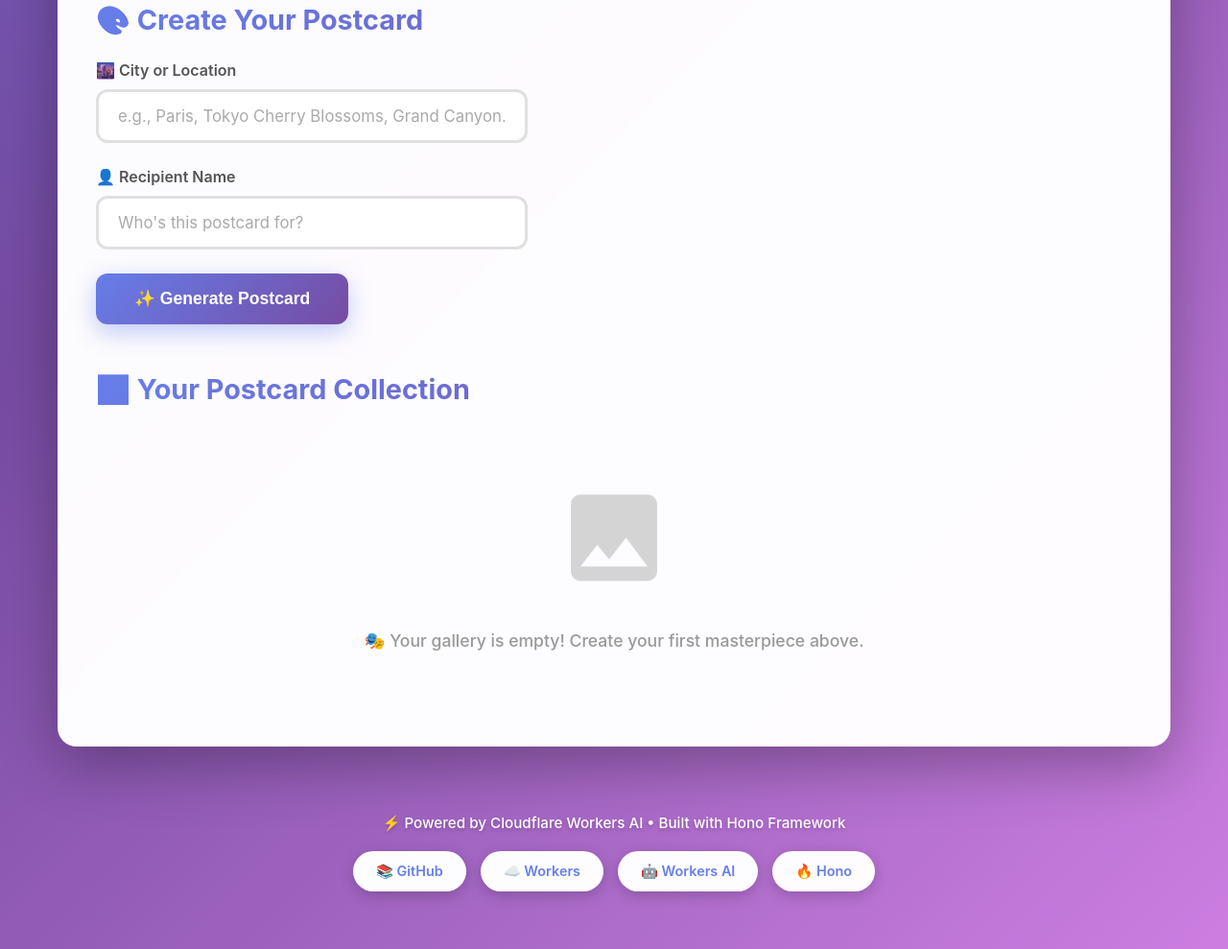
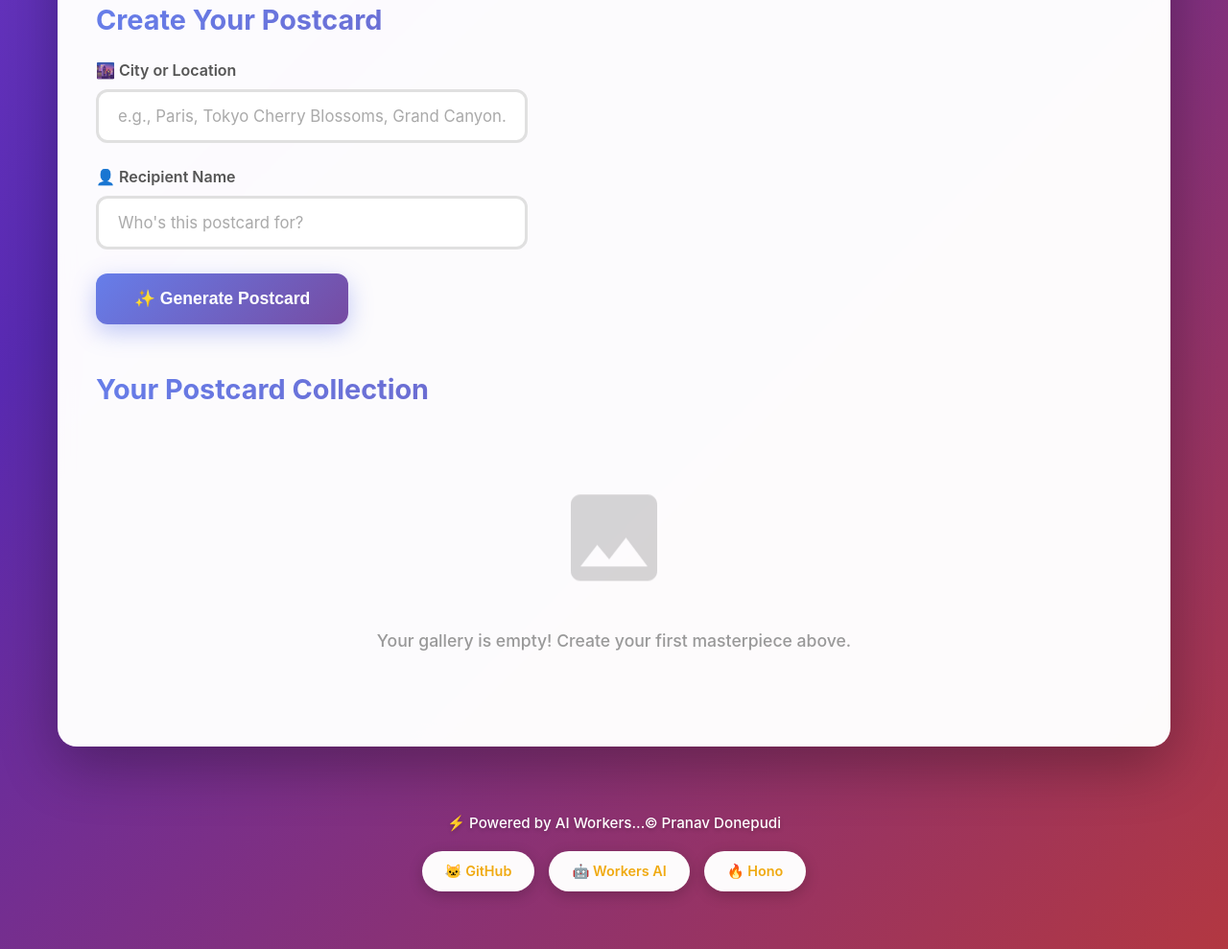
Before and after one commit to PranavDonepudi/ai-image-generation, a website: page public/index.html in a window 1280 px wide. Shown: the part 392-1381 px from the top of the page at 96% size. Drawn offline with Linux system fonts and the light colour scheme; no server answers.

Commit message:
Complete with all fixes

```diff
--- a/public/index.html
+++ b/public/index.html
@@ -13,7 +13,7 @@
 
         body {
             font-family: 'Inter', -apple-system, BlinkMacSystemFont, 'Segoe UI', Roboto, sans-serif;
-            background: linear-gradient(135deg, #667eea 0%, #764ba2 50%, #f093fb 100%);
+            background: linear-gradient(135deg, #9c60ec 0%, #592ab2 50%, #d83d12 100%);
             background-size: 200% 200%;
             animation: gradientShift 15s ease infinite;
             min-height: 100vh;
@@ -57,7 +57,7 @@
         }
 
         .colo-info {
-            background: linear-gradient(135deg, #667eea 0%, #764ba2 100%);
+            background: linear-gradient(135deg, #4de286 0%, #dcf099 100%);
             color: white;
             padding: 10px 20px;
             border-radius: 50px;
@@ -233,7 +233,7 @@
         }
 
         .status-message.success {
-            background: linear-gradient(135deg, #00b894 0%, #00cec9 100%);
+            background: linear-gradient(135deg, #6b52b6 0%, #00cec9 100%);
             color: white;
             box-shadow: 0 4px 15px rgba(0, 184, 148, 0.3);
         }
@@ -381,7 +381,7 @@
         }
 
         .footer-links a {
-            color: #667eea;
+            color: #f0aa12;
             text-decoration: none;
             padding: 12px 24px;
             background: rgba(255, 255, 255, 0.98);
@@ -447,7 +447,7 @@
             </div>
 
             <div class="form-section">
-                <h2 class="section-title">🎨 Create Your Postcard</h2>
+                <h2 class="section-title"> Create Your Postcard</h2>
                 <form id="postcardForm">
                     <div class="form-group">
                         <label for="city">🌆 City or Location</label>
@@ -465,24 +465,23 @@
             </div>
 
             <div class="gallery-section">
-                <h2 class="section-title">🖼️ Your Postcard Collection</h2>
+                <h2 class="section-title"> Your Postcard Collection</h2>
                 <div class="gallery-grid" id="galleryGrid">
                     <div class="empty-gallery">
                         <svg viewBox="0 0 24 24" fill="currentColor">
                             <path d="M21 19V5c0-1.1-.9-2-2-2H5c-1.1 0-2 .9-2 2v14c0 1.1.9 2 2 2h14c1.1 0 2-.9 2-2zM8.5 13.5l2.5 3.01L14.5 12l4.5 6H5l3.5-4.5z"/>
                         </svg>
-                        <p>🎭 Your gallery is empty! Create your first masterpiece above.</p>
+                        <p>Your gallery is empty! Create your first masterpiece above.</p>
                     </div>
                 </div>
             </div>
         </div>
 
         <footer>
-            <p>⚡ Powered by Cloudflare Workers AI • Built with Hono Framework</p>
+            <p>⚡ Powered by AI Workers...© Pranav Donepudi</p>
             <div class="footer-links">
-                <a href="https://github.com/harshil1712/workshop-build-ai-app-api" target="_blank" rel="noopener noreferrer">📚 GitHub</a>
-                <a href="https://developers.cloudflare.com/workers/" target="_blank" rel="noopener noreferrer">☁️ Workers</a>
-                <a href="https://developers.cloudflare.com/workers-ai/" target="_blank" rel="noopener noreferrer">🤖 Workers AI</a>
+                <a href="https://github.com/PranavDonepudi/ai-image-generation" target="_blank" rel="noopener noreferrer"> 🐱 GitHub</a>
+                <a href="https://unsplash.com" target="_blank" rel="noopener noreferrer">🤖 Workers AI</a>
                 <a href="https://hono.dev/" target="_blank" rel="noopener noreferrer">🔥 Hono</a>
             </div>
         </footer>
@@ -607,7 +606,7 @@
             isGenerating = true;
             generateBtn.disabled = true;
             generateBtn.innerHTML = '✨ Creating Magic<span class="loader"></span>';
-            showMessage('🎨 Step 1/2: Crafting the perfect prompt...', 'info');
+            showMessage('Step 1/2: Crafting the perfect prompt...', 'info');
 
             try {
                 const promptResponse = await fetch('/api/image/prompt', {
@@ -621,7 +620,7 @@
                 }
 
                 const promptData = await promptResponse.json();
-                showMessage('🖼️ Step 2/2: Generating your postcard...', 'info');
+                showMessage('Step 2/2: Generating your postcard...', 'info');
 
                 const imageResponse = await fetch('/api/image/generation', {
                     method: 'POST',
```
